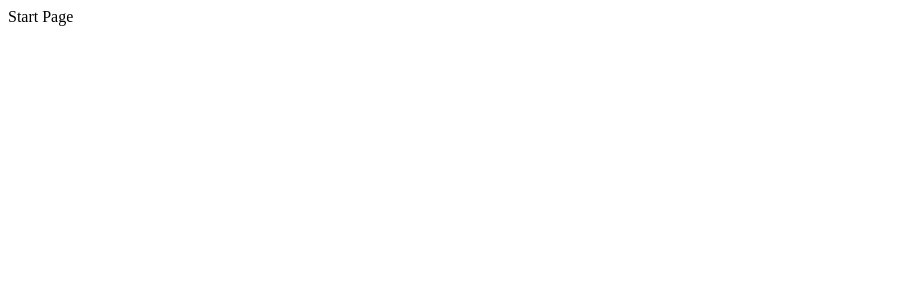
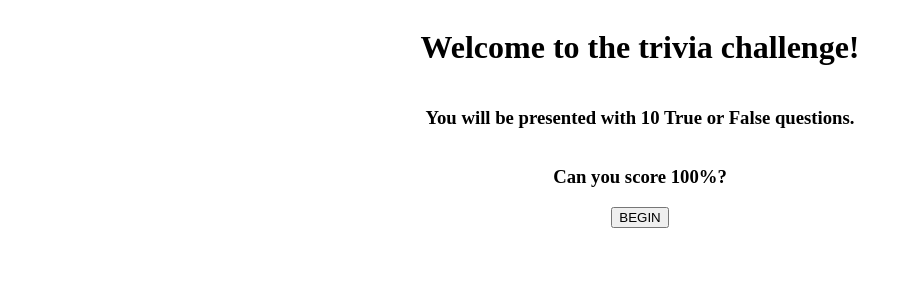
Before and after one commit to Jamadan/quiz, a Next.js app: page / in a window 1280 px wide. Shown: the top 300 px of the page, without its empty margins (0-911 px from the left). Built offline with nearby package versions, Linux system fonts and the light colour scheme.

Commit message:
add basic styling and hook in buttons to navigate questions

```diff
--- a/package.json
+++ b/package.json
@@ -9,9 +9,11 @@
     "lint": "next lint"
   },
   "dependencies": {
+    "@types/styled-components": "^5.1.25",
     "next": "12.2.3",
     "react": "18.2.0",
-    "react-dom": "18.2.0"
+    "react-dom": "18.2.0",
+    "styled-components": "^5.3.5"
   },
   "devDependencies": {
     "@types/node": "18.6.3",
--- a/src/components/Question/question.tsx
+++ b/src/components/Question/question.tsx
@@ -1,13 +1,34 @@
 import React from "react";
+import styled from "styled-components";
 import { Question } from "../../types/Question";
+import { StyledOuterWrapper } from "../Styled";
 
 export interface QuestionProps {
   question: Question;
   answer: (value: string) => void;
+  index: string;
 }
 
-const Question = ({ question, answer }: QuestionProps) => {
-  return <div>Question</div>;
+const StyledQuestion = styled("div")`
+  display: flex;
+  flex-direction: column;
+  align-items: center;
+  justify-content: center;
+  border: 2px solid black;
+  padding: 50px;
+`;
+
+const Question = ({ question, answer, index }: QuestionProps) => {
+  return (
+    <StyledOuterWrapper>
+      <h2>{question.category}</h2>
+      <StyledQuestion>{question.question}</StyledQuestion>
+
+      <button onClick={() => answer("True")}>True</button>
+      <button onClick={() => answer("False")}>False</button>
+      <h3>{index}</h3>
+    </StyledOuterWrapper>
+  );
 };
 
 export default Question;
--- a/src/components/Results/results.tsx
+++ b/src/components/Results/results.tsx
@@ -1,13 +1,58 @@
 import React from "react";
+import styled from "styled-components";
 import { Question } from "../../types/Question";
+import { StyledOuterWrapper } from "../Styled";
 
 export interface ResultsProps {
   questions: Question[];
   startAgain: () => void;
 }
 
+const getScore = (questions: Question[]): string => {
+  const correct = questions.filter(
+    (q) => q.selectedAnswer === q.correct_answer
+  ).length;
+  return `You scored ${correct} / ${questions.length}`;
+};
+
+const StyledAnswer = styled("div")`
+  display: flex;
+  flex-direction: row;
+  max-height: 100px;
+  width: 100%;
+
+  span {
+    display: flex;
+    width: 20%;
+    font-size: 3em;
+  }
+  div {
+    display: flex;
+    width: 80%;
+  }
+`;
+
 const Results = ({ questions, startAgain }: ResultsProps) => {
-  return <div>Results</div>;
+  const score = getScore(questions);
+
+  return (
+    <StyledOuterWrapper>
+      <h1>You scored {score}</h1>
+      {questions.map((q, idx) => {
+        return (
+          <StyledAnswer key={idx}>
+            {q.selectedAnswer === q.correct_answer ? (
+              <span>+</span>
+            ) : (
+              <span>-</span>
+            )}
+            <div>{q.question.substring(0, 100)}</div>
+          </StyledAnswer>
+        );
+      })}
+      <button onClick={startAgain}>START AGAIN</button>
+    </StyledOuterWrapper>
+  );
 };
 
 export default Results;
--- a/src/components/Start/start.tsx
+++ b/src/components/Start/start.tsx
@@ -1,11 +1,19 @@
 import React from "react";
+import { StyledOuterWrapper } from "../Styled";
 
 export type StartProps = {
   begin: () => void;
 };
 
 const Start = ({ begin }: StartProps) => {
-  return <div>Start Page</div>;
+  return (
+    <StyledOuterWrapper>
+      <h1>Welcome to the trivia challenge!</h1>
+      <h3>You will be presented with 10 True or False questions.</h3>
+      <h3>Can you score 100%?</h3>
+      <button onClick={begin}>BEGIN</button>
+    </StyledOuterWrapper>
+  );
 };
 
 export default Start;
--- /dev/null
+++ b/src/components/Styled/index.tsx
@@ -0,0 +1 @@
+export { StyledOuterWrapper } from "./wrapper";
--- /dev/null
+++ b/src/components/Styled/wrapper.tsx
@@ -0,0 +1,8 @@
+import styled from "styled-components";
+
+export const StyledOuterWrapper = styled("div")`
+  display: flex;
+  flex-direction: column;
+  align-items: center;
+  justify-content: space-around;
+`;
--- a/src/hooks/useStore/useQuestions.ts
+++ b/src/hooks/useStore/useQuestions.ts
@@ -5,22 +5,16 @@ import { Questions } from "../../types/Store";
 const localStorageKey = "jamadan-g2i-quiz";
 
 export const useQuestions = (): Questions => {
-  const [questions, setQuestions] = useState<Question[]>(
-    typeof window !== "undefined"
-      ? JSON.parse(window?.sessionStorage.getItem(localStorageKey) || "[]")
-      : []
-  );
-
-  useEffect(() => {
-    sessionStorage.setItem(localStorageKey, JSON.stringify(questions));
-  }, [questions]);
+  const [questions, setQuestions] = useState<Question[]>([]);
 
   const getQuestions = async () => {
     const response = await fetch(
       "https://opentdb.com/api.php?amount=10&difficulty=hard&type=boolean"
     );
 
-    console.log(response);
+    const json = await response.json();
+
+    setQuestions(json.results);
   };
 
   const setQuestionAnswer = (index: number, value: string) => {
--- a/src/pages/index.tsx
+++ b/src/pages/index.tsx
@@ -10,10 +10,7 @@ const Home: NextPage = () => {
   const { questions, clearQuestions, setQuestionAnswer, getQuestions } =
     questionList;
 
-  console.log(typeof questions);
-  console.log(questions);
-
-  if (questions.some((q) => !!q.selectedAnswer)) {
+  if (questions.length && questions.every((q) => !!q.selectedAnswer)) {
     return (
       <Results questions={questions} startAgain={() => clearQuestions()} />
     );
@@ -26,6 +23,7 @@ const Home: NextPage = () => {
       <Question
         question={questions[nextQuestionIndex]}
         answer={(value: string) => setQuestionAnswer(nextQuestionIndex, value)}
+        index={`${nextQuestionIndex}/${questions.length}`}
       />
     );
   }
```
Also changed, not shown: 1 other file (tests, documents, lock files or other folders).
